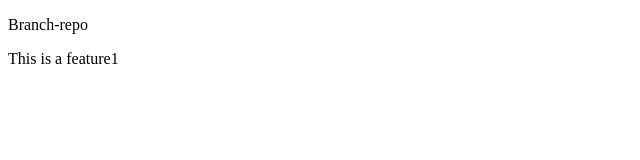
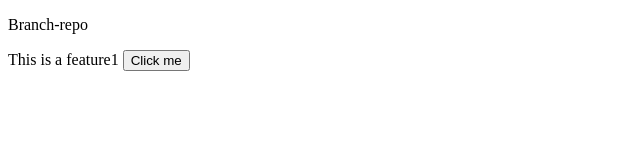
Before and after one commit to Rohitkumar236/Branch-repo, a plain HTML site: page index.html in a window 1280 px wide. Shown: the whole page, without its empty margins (0-640 px from the left). Drawn offline with Linux system fonts and the light colour scheme.

Commit message:
add button

```diff
--- a/index.html
+++ b/index.html
@@ -7,6 +7,6 @@
 </head>
 <body>
     <p>Branch-repo</p>
-    <p>This is a feature1</p>
+    <p>This is a feature1 <button>Click me</button></p>
 </body>
 </html>
```
